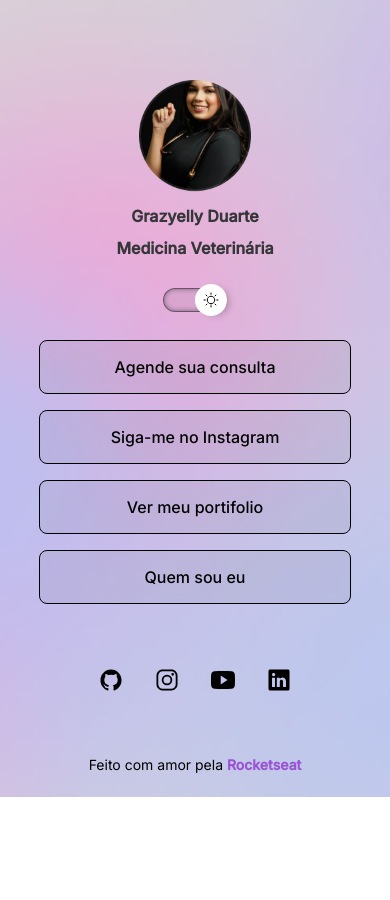
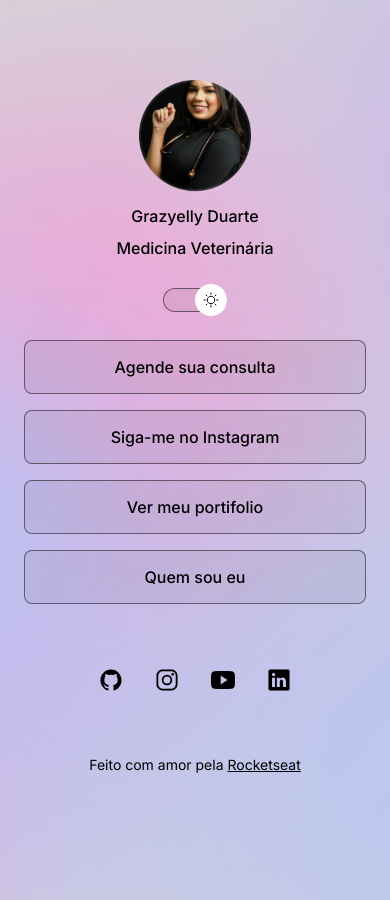
Before and after one commit to SrJohn1/Project-DevLinks, a website: page index.html in a window 390 px wide. Both pictures are taken after a click on the element 195 px from the left and 300 px from the top of the page. Before the commit the page ends 844 px from the top, so only its background shows below. Drawn offline with nearby package versions, Linux system fonts and the light colour scheme.

Commit message:
add  responsive corretion

```diff
--- a/pages/login/style-login.css
+++ b/pages/login/style-login.css
@@ -13,7 +13,8 @@ body *{
 }
 
 body {
-  background: var(--bg-url) no-repeat top center/cover;
+  background: var(--bg-url) no-repeat center center fixed;
+  background-size: cover;
   transition: background 1s ease-in-out;
 }
 .container{
@@ -212,13 +213,14 @@ body {
 /* Adicionando Media Query para telas menores (máximo 600px) */
 /* media queries */
 @media only screen and (max-width: 600px) {
-  body{
-    background: var(--bg-url);
+  body :root {
+    --bg-url: url(../../assets/bg-dd-dark.jpg);
   }
 
   body .light {
     --bg-url: url(../../assets/bg-dd-light.jpg);
   }
+
 }
 
 /* Media Query para telas de tablets (mínimo 601px e máximo 1024px) */
--- a/style.css
+++ b/style.css
@@ -6,48 +6,42 @@
 
 :root {
   --text-color: white;
-  --bg-url: url(assets/bg-dd-dark.jpg);
-  --strok-color: rgba(255, 255, 255, 0.5);
+  --bg-url: url(./assets/bg-dd-dark.jpg);
+  --stroke-color: rgba(255, 255, 255, 0.5);
   --surface-color: rgba(255, 255, 255, 0.05);
-  --surface-color-hover: rgba(75, 127, 223, 0.603);
-  ---highlight-color: rgba(255, 255, 255, 0.2);
-  --switch-bg-url: url(assets/moon-stars.svg);
+  --surface-color-hover: rgba(0, 0, 0, 0.02);
+  --highlight-color: rgba(255, 255, 255, 0.2);
+  --switch-bg-url: url(./assets/moon-stars.svg);
 }
 
 .light {
-  --text-color: rgb(0, 0, 0);
-  --bg-url: url(assets/bg-dd-light.jpg);
-  --strok-color: rgba(0, 0, 0, 0.5);
+  --text-color: black;
+  --bg-url: url(./assets/bg-dd-light.jpg);
+  --stroke-color: rgba(0, 0, 0, 0.5);
   --surface-color: rgba(0, 0, 0, 0.05);
-  --surface-color-hover: rgba(97, 157, 236, 0.267);
-  ---highlight-color: rgba(0, 0, 0, 0.1);
-  --switch-bg-url: url(assets/sun.svg);
+  --surface-color-hover: rgba(0, 0, 0, 0.02);
+  --highlight-color: rgba(0, 0, 0, 0.1);
+  --switch-bg-url: url(./assets/sun.svg);
+}
+
+body {
+  background: var(--bg-url) no-repeat top center/cover;
+  height: 100vh;
 }
 
 body * {
   font-family: "Inter", sans-serif;
   color: var(--text-color);
-  transition: color 1s ease-in-out;
-}
-
-body {
-  /* background-image: url(assets/bg-mobile.jpg);
-    background-repeat: no-repeat;
-    background-position: top center;
-    background-size: cover; */
-
-  background: var(--bg-url) no-repeat top center/cover;
-  transition: background 1s ease-in-out;
 }
 
 #container {
-  width: 360px;
+  width: 100%;
+  max-width: 588px;
+  margin: 56px auto 0px;
   padding: 0 24px;
-
-
-  margin: 56px auto 0px;
 }
 
+/* profile */
 #profile {
   text-align: center;
   padding: 24px;
@@ -61,18 +55,13 @@ body {
   font-weight: 500;
   line-height: 24px;
   margin-top: 8px;
-
-}
-.light #profile p {
-  font-weight: bold;
-  line-height: 24px;
-  margin-top: 8px;
-  color: #343638;
 }
 
+/* switch */
 #switch {
   position: relative;
   width: 64px;
+
   margin: 4px auto;
 }
 
@@ -89,102 +78,107 @@ body {
   z-index: 1;
   transform: translateY(-50%);
 
-  animation: slide-back 0.4s;
+  animation: slide-back 0.2s;
 }
 
 .light #switch button {
-  animation: slide-in 0.4s forwards;
-  box-shadow: 5px 2px 10px -5px rgba(0, 0, 0, 0.4);
+  animation: slide-in 0.2s forwards;
 }
+
+#switch button:hover {
+  outline: 8px solid var(--highlight-color);
+}
+
 #switch span {
   display: block;
   width: 64px;
   height: 24px;
   background: var(--surface-color);
-  border: 1px solid var(--strok-color);
+  border: 1px solid var(--stroke-color);
   backdrop-filter: blur(4px);
   -webkit-backdrop-filter: blur(4px);
   border-radius: 9999px;
-  box-shadow: inset 0px 0px 5px rgba(41, 41, 41, 0.548);
-
 }
 
 /* links */
 ul {
   list-style: none;
+
   display: flex;
   flex-direction: column;
   gap: 16px;
+
   padding: 24px 0;
-
 }
 
 ul li a {
   display: flex;
+  align-items: center;
   justify-content: center;
-  align-items: center;
+
   padding: 16px 24px;
+
   background: var(--surface-color);
-  border: 1px solid var(--text-color);
+  border: 1px solid var(--stroke-color);
   border-radius: 8px;
+
   backdrop-filter: blur(4px);
   -webkit-backdrop-filter: blur(4px);
+
   text-decoration: none;
   font-weight: 500;
+
   transition: background 0.2s;
 }
 
-/* pseudo selector */
+/* pseudo-selector */
 ul li a:hover {
   background: var(--surface-color-hover);
   border: 1.5px solid var(--text-color);
-  box-shadow: 2px 2px 2px 1px rgba(0, 0, 0, 0.2);
 }
 
+/* social links */
 #social-links {
   display: flex;
+  justify-content: center;
 
   padding: 24px 0;
+
   font-size: 24px;
-  justify-content: center;
 }
-/*  */
+
 #social-links a {
   display: flex;
   align-items: center;
   justify-content: center;
   padding: 16px;
+
+  transition: background 0.2s;
   border-radius: 50%;
-  /* box-shadow: 2px 2px 10px 1px rgba(0, 0, 0, 0.2); */
-
-
 }
 
 #social-links a:hover {
-  border-radius: 50%;
-  background-color: var(--surface-color)
+  background: var(--highlight-color);
+}
 
-
-}
 footer {
   padding: 24px 0;
-  text-decoration: none;
   text-align: center;
   font-size: 14px;
 }
 
-footer a {
-  text-decoration: none;
-  color: rgb(154, 83, 212);
-  font-weight: bold;
+/* media queries */
+@media (min-width: 700px) {
+  :root {
+    --bg-url: url(./assets/bg-dd-dark.jpg);
+  }
+
+  .light {
+    --bg-url: url(./assets/bg-dd-light.jpg);
+  }
 }
 
-footer a:hover {
-  color: rgb(185, 130, 230);
-
-
-}
-
+/* animation */
 @keyframes slide-in {
   from {
     left: 0;
@@ -199,16 +193,6 @@ footer a:hover {
     left: 50%;
   }
   to {
-    left: 0%;
+    left: 0;
   }
 }
-
-@media (min-width: 700px) {
-  :root {
-    --bg-url: url(../../assets/bg-dd-dark.jpg);
-  }
-
-  .light {
-    --bg-url: url(../../assets/bg-dd-light.jpg);
-  }
-}
```
